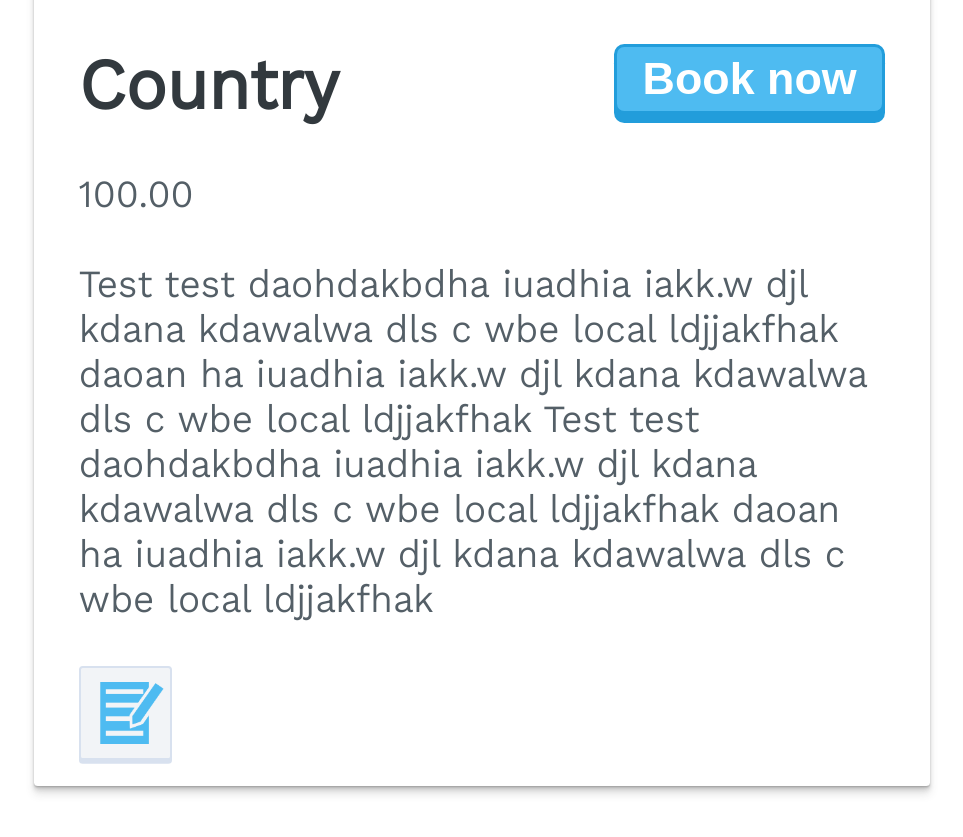
After one commit to Dumbdipshit/QuriousWeb, a PHP site: page /location-page.php in a window 1280 px wide. The commit adds this page. Shown: the part 724-1561 px from the top of the page, without its empty margins (158-1121 px from the left). Run offline with PHP 8.4, Linux system fonts and the light colour scheme.

Commit message:
Update
-Added a page where you can book locations

```diff
--- a/src/css/main.css
+++ b/src/css/main.css
@@ -286,3 +286,104 @@ body{
     font-weight: 620;
     margin: 2vw 0;
 }
+
+.website-location-container{
+    margin: 4vw 0;
+    width: 70%;
+    height: fit-content;
+    box-shadow: 0 1px 1px #41404026, 0 2px 2px #41404026, 0 4px 4px #41404026, 0 8px 8px #41404026;
+    align-self: center;
+    border-radius: 0.3vw;
+    overflow: hidden;
+    flex-direction: column;
+    display: flex;
+}
+
+.location-image{
+    width: 100%;
+    height: fit-content;
+}
+
+.website-location-row-container{
+    margin: 3.5vw 0;
+    width: 90%;
+    display: flex;
+    flex-direction: row;
+    justify-content: space-between;
+    align-self: center;
+    height: fit-content;
+    margin-bottom: 0;
+}
+
+.hide-content{
+    display: none;
+}
+
+.website-book-now-button{
+    padding: 0.5vw 2vw;
+    width: fit-content;
+    height: fit-content;
+    font-size: 3.5vw;
+    color: white;
+    font-weight: 700;
+    border-radius: 0.8vw;
+    background-color: #4EBBF1;
+    border-style: solid;
+    border-color: #229DDB;
+    border-width: 0.25vw;
+    box-shadow: 0 0.7vw 0 0 #229DDB;
+    cursor: pointer;
+    transition: 0.2s;
+}.website-book-now-button:hover{
+    margin-top: 0.5vw;
+    box-shadow: 0 0.2vw 0 0 #229DDB;
+}
+
+.website-location-name{
+    font-size: 5.5vw;
+    color: #32393E;
+}
+
+.website-location-light-text{
+    font-size: clamp(16px, 3vw, 3vw);
+    color: #545f67;
+}
+
+.website-button{
+    position: relative;
+    margin-bottom: 2vw;
+    width: 7vw;
+    height: 7vw;
+    background-color: #F2F4F7;
+    border-radius: 0.3vw;
+    border-style: solid;
+    border-color: #D8E1EF;
+    border-width: 0.2vw;
+    box-shadow: 0 0.3vw 0 0 #D8E1EF;
+    transition: 0.05s;
+    justify-content: center;
+    display: flex;
+    flex-direction: column;
+}.website-button:hover{
+    margin-top: 0.2vw;
+    box-shadow: 0 0.1vw 0 0 #D8E1EF;
+    margin-bottom: 1.8vw;
+}
+
+.website-form-button{
+    align-self: center;
+    width: 100%;
+    height: 100%;
+    cursor: pointer;
+    position: relative;
+    z-index: 1;
+    opacity: 0;
+}
+
+.website-button-icon{
+    transform: translate(10%, 0);
+    align-self: center;
+    position: absolute;
+    width: 70%;
+    height: fit-content;
+}
--- /dev/null
+++ b/src/location-page.php
@@ -0,0 +1,74 @@
+<?php
+    session_start();
+    include ("connect.php");
+?>
+
+<!DOCTYPE html>
+<html lang="en">
+<head>
+    <meta charset="UTF-8">
+    <meta name="viewport" content="width=device-width, initial-scale=1.0">
+    <title>Flight</title>
+    <link rel="stylesheet" href="css/main.css">
+    <link rel="icon" type="image/x-icon" href="assets/images/magnify glass_darkBlue.png">
+</head>
+<body>
+    <header>
+        <?php
+            include ("header.php");
+        ?>
+    </header>
+
+    <main>
+        <div class="website-main-column-container">
+
+            <!-- This is where you display the location info -->
+            <div class="website-location-container">
+                <img class="location-image" src="assets/images/city.png" alt="city">
+
+                <!-- This container contains the book now button and the location name -->
+                <div class="website-location-row-container">
+                    <!-- The location name can change -->
+                    <h1 class="website-location-name">Country</h1>
+                    <form>
+                        <input class="hide-content" type="number" name="id" value="test">
+                        <input class="website-book-now-button" type="submit" value="Book now">
+                    </form>
+                </div>
+                <!-- This container contains the price to travel to that location -->
+                <div class="website-location-row-container">
+                    <!-- The price can change -->
+                    <span class="website-location-light-text">100.00</span>
+                </div>
+                <!-- This container contains the description to that location -->
+                <div class="website-location-row-container">
+                    <!-- The description can chnage -->
+                    <p class="website-location-light-text">
+                        Test test daohdakbdha iuadhia iakk.w djl kdana kdawalwa dls c wbe local ldjjakfhak
+                        daoan ha iuadhia iakk.w djl kdana kdawalwa dls c wbe local ldjjakfhak
+                        Test test daohdakbdha iuadhia iakk.w djl kdana kdawalwa dls c wbe local ldjjakfhak
+                        daoan ha iuadhia iakk.w djl kdana kdawalwa dls c wbe local ldjjakfhak
+                    </p>
+                </div>
+                <!-- This contianer contains the review button -->
+                <div class="website-location-row-container">
+                    <form>
+                        <input class="hide-content" type="number" name="id" value="test">
+                        <div class="website-button">
+                            <input class="website-form-button" type="submit" value="Write review">
+                            <img class="website-button-icon" src="assets/images/write blue.png" alt="review icon">
+                        </div>
+                    </form>
+                </div>
+            </dvi>
+        </div>
+    </main>
+
+    <footer>
+        <?php
+            include ("footer.php");
+        ?>
+    </footer>
+    <script src="scripts/script.js"></script>
+</body>
+</html>
```
